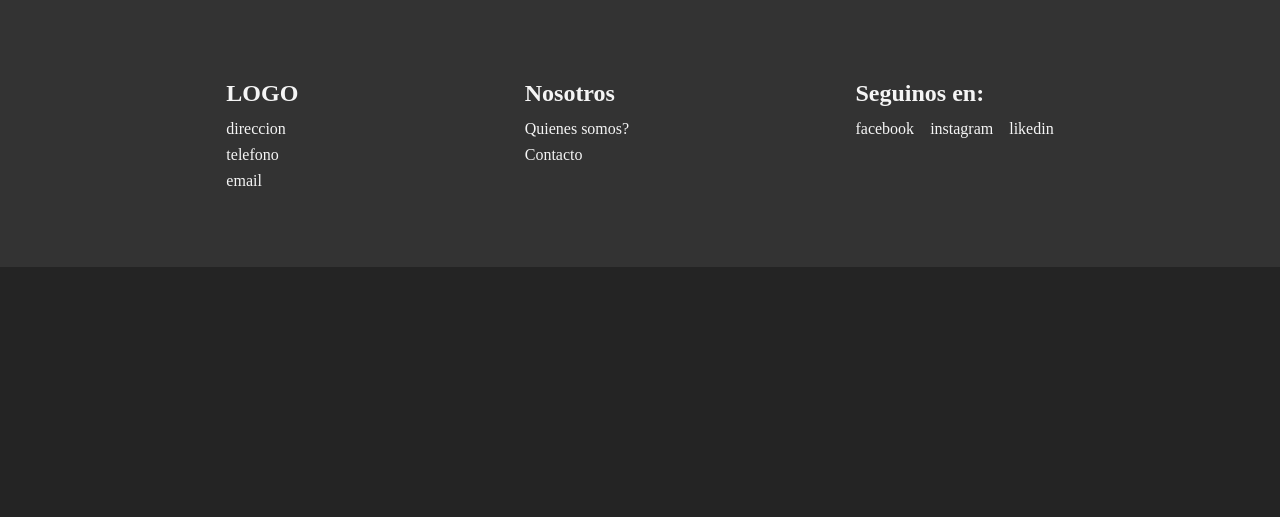
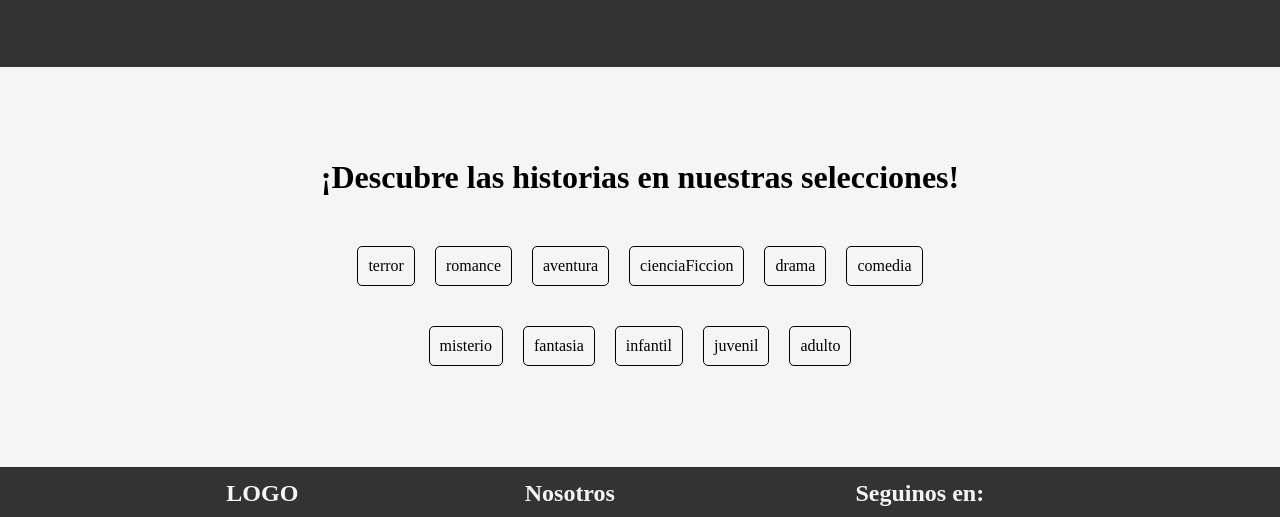
Before and after one commit to beresiartejuan/book-store, a React (Vite) app: page / in a window 1280 px wide. Shown: the part 1533-2050 px from the top of the page. Before the commit the page ends 1800 px from the top, so only its background shows below. Built offline with nearby package versions, Linux system fonts and the light colour scheme.

Commit message:
Home layoud 2

```diff
--- a/src/components/MainCategories/MainCategories.jsx
+++ b/src/components/MainCategories/MainCategories.jsx
@@ -3,29 +3,29 @@ import styles from './MainCategories.module.css'
 
 export const MainCategories = () => {
     const categories = [
-        [terror, romance, aventura, cienciaFiccion, drama, comedia],
-        [misterio, fantasia, infantil, juvenil, adulto]
+        ["terror", "romance", "aventura", "cienciaFiccion", "drama", "comedia"],
+        ["misterio", "fantasia", "infantil", "juvenil", "adulto"]
     ]
 
     return (
         <div className={styles.container}>
-            <h1 className={styles.title}>Descubre las historias en nuestras selecciones!</h1>
-            <ul className={styles.containerCategory}>
-                <section className={styles.listCategory}>
+            <h1 className={styles.title}>¡Descubre las historias en nuestras selecciones!</h1>
+            <section className={styles.containerCategory}>
+                <ul className={styles.listCategory}>
                     {categories[0].map(category => (
-                        <li key={category.id}>
-                            <span  >{category.name}</span>
+                        <li className={styles.item} key={category}>
+                            {category}
                         </li>
                     ))}
-                </section>
-                <section className={styles.listCategory}>
+                </ul>
+                <ul className={styles.listCategory}>
                     {categories[1].map(category => (
-                        <li key={category.id}>
-                            <span>{category.name}</span>
+                        <li className={styles.item} key={category}>
+                            {category}
                         </li>
                     ))}
-                </section>
-            </ul>
+                </ul>
+            </section>
         </div>
     )
 }
--- a/src/components/MainCategories/MainCategories.module.css
+++ b/src/components/MainCategories/MainCategories.module.css
@@ -3,5 +3,32 @@
     display: flex;
     flex-wrap: wrap;
     justify-content: center;
+    flex-direction: column;
+    align-items: center;
+    background-color: #F5F5F5;
+    color: #000;
+}
+.containerCategory {
+    display: flex;
+    flex-wrap: wrap;
+    justify-content: center;
     margin-top: 20px;
+    flex-direction: column;
+    align-items: center;
 }
+
+.listCategory{
+    display: flex;
+    flex-wrap: wrap;
+    justify-content: center;
+    margin-top: 20px;
+    align-items: center;
+    list-style: none;
+}
+.item{
+    margin: 10px;
+    padding: 10px;
+    border: 1px solid #000;
+    border-radius: 5px;
+    cursor: pointer;
+}
--- /dev/null
+++ b/src/components/firstview/FirstView.jsx
@@ -0,0 +1,13 @@
+import React from 'react'
+import styles from './FirstView.module.css'
+
+export const FirstView = () => {
+  return (
+    <div className= {styles.bg}>
+        <article className={styles.intro} >
+          <span className={styles.title} >Bienvenido a   Paginas y aromas</span>
+          <p>El lugar donde el aroma del café se entrelaza con las historias impresas.</p>
+        </article>
+      </div>
+  )
+}
--- /dev/null
+++ b/src/components/firstview/FirstView.module.css
@@ -0,0 +1,18 @@
+.intro{
+    color: #f0f0f0;
+    font-size: 1.5rem;
+    padding-top: 4rem;
+    padding-left: 2rem;
+}
+
+.title{
+    font-family: italic;
+    font-size: 3rem;
+
+}
+
+.bg{
+    background-color: #333;
+    height:calc(100vh - 40px);
+
+}
--- a/src/pages/Home/Home.jsx
+++ b/src/pages/Home/Home.jsx
@@ -4,23 +4,18 @@ import styles from './Home.module.css'
 import { Offers } from '../../components/Offers/Offers'
 import { Footer } from '../../components/Footer/Footer'
 import { BestSellers } from '../../components/BestSellers/BestSellers'
+import { MainCategories } from '../../components/MainCategories/MainCategories'
+import { FirstView } from '../../components/firstview/FirstView'
 
 export const Home = () => {
   return (
     <>
       <Header />
-     {/*  <img className={styles.image} src='../../assets/1jpg' alt="" /> */}
-      <div className= {styles.bg}>
-        <article className={styles.intro} >
-          <span className={styles.title} >Bienvenido a   Paginas y aromas</span>
-          <p>El lugar donde el aroma del café se entrelaza con las historias impresas.</p>
-        </article>
-      </div>
+      <FirstView />
       <Offers />
       <BestSellers />
-
+      <MainCategories />
       <Footer />
-
     </>
   )
 }
--- a/src/pages/Home/Home.module.css
+++ b/src/pages/Home/Home.module.css
@@ -1,8 +1,4 @@
-.bg{
-    background-color: #333;
-    height:calc(100vh - 40px);
 
-}
 .image{
     background-image: url('../../assets/5.jpg');
     height:calc(100vh - 40px);
@@ -12,16 +8,3 @@
     z-index: -1;
 
 }
-
-.intro{
-    color: #f0f0f0;
-    font-size: 1.5rem;
-    padding-top: 4rem;
-    padding-left: 2rem;
-}
-
-.title{
-    font-family: italic;
-    font-size: 3rem;
-
-}
```
